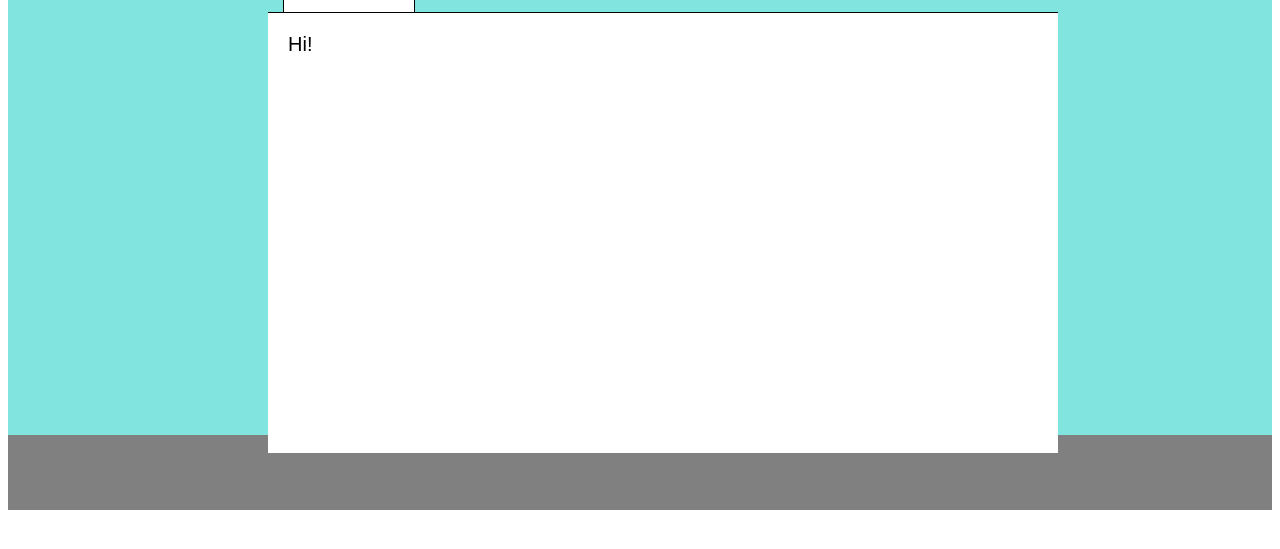
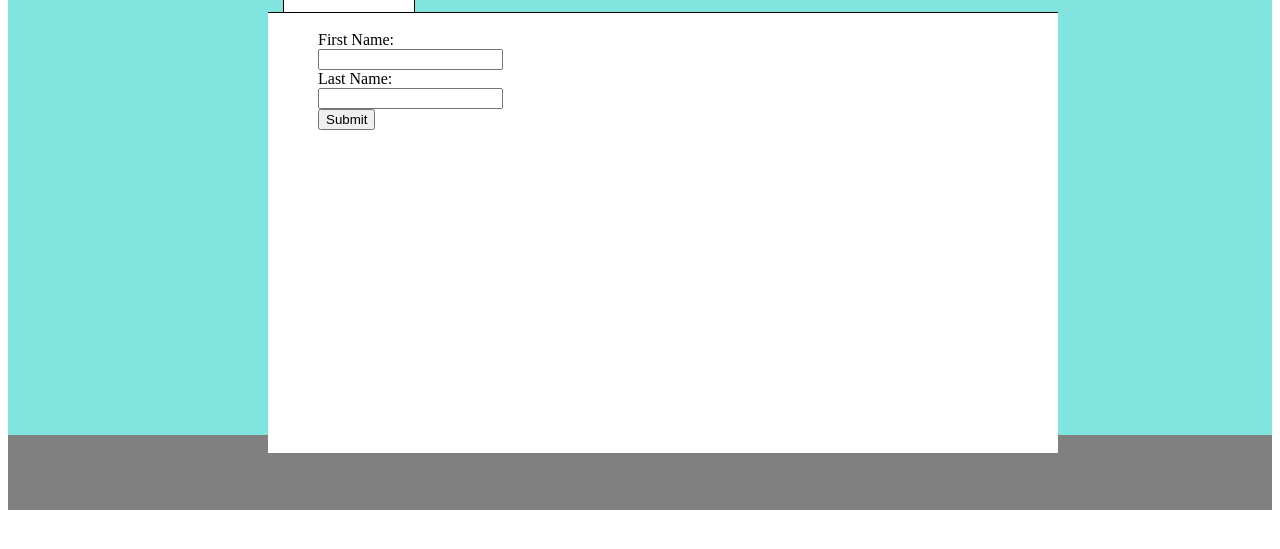
Before and after one commit to bcason9/Basic-Portfolio, a plain HTML site: page contact.html in a window 1280 px wide. Shown: the part 199-748 px from the top of the page. Drawn offline with Linux system fonts and the light colour scheme.

Commit message:
fixed contacts

```diff
--- a/assets/css/style.css
+++ b/assets/css/style.css
@@ -86,3 +86,12 @@ footer {
     clear: both;
     height: 75px;
 }
+
+form {
+    position: relative;
+    bottom: 490px;
+    left: 300px;
+    height: 100px;
+    width: 200px;
+    margin: 10px;
+}
--- a/contact.html
+++ b/contact.html
@@ -18,7 +18,19 @@
 
 <section>
 <h2 id="sub-header">Contacts</h2>
-<p>Hi!</p>
+<p></p>
+
+<form>
+        <br>
+        First Name:<br>
+        <input type="text">
+        <br>
+        Last Name:<br>
+        <input type="text">
+        <br>
+        <input type="submit" value="Submit">
+    </form>
+
 </section>
 
 <footer></footer>
```
